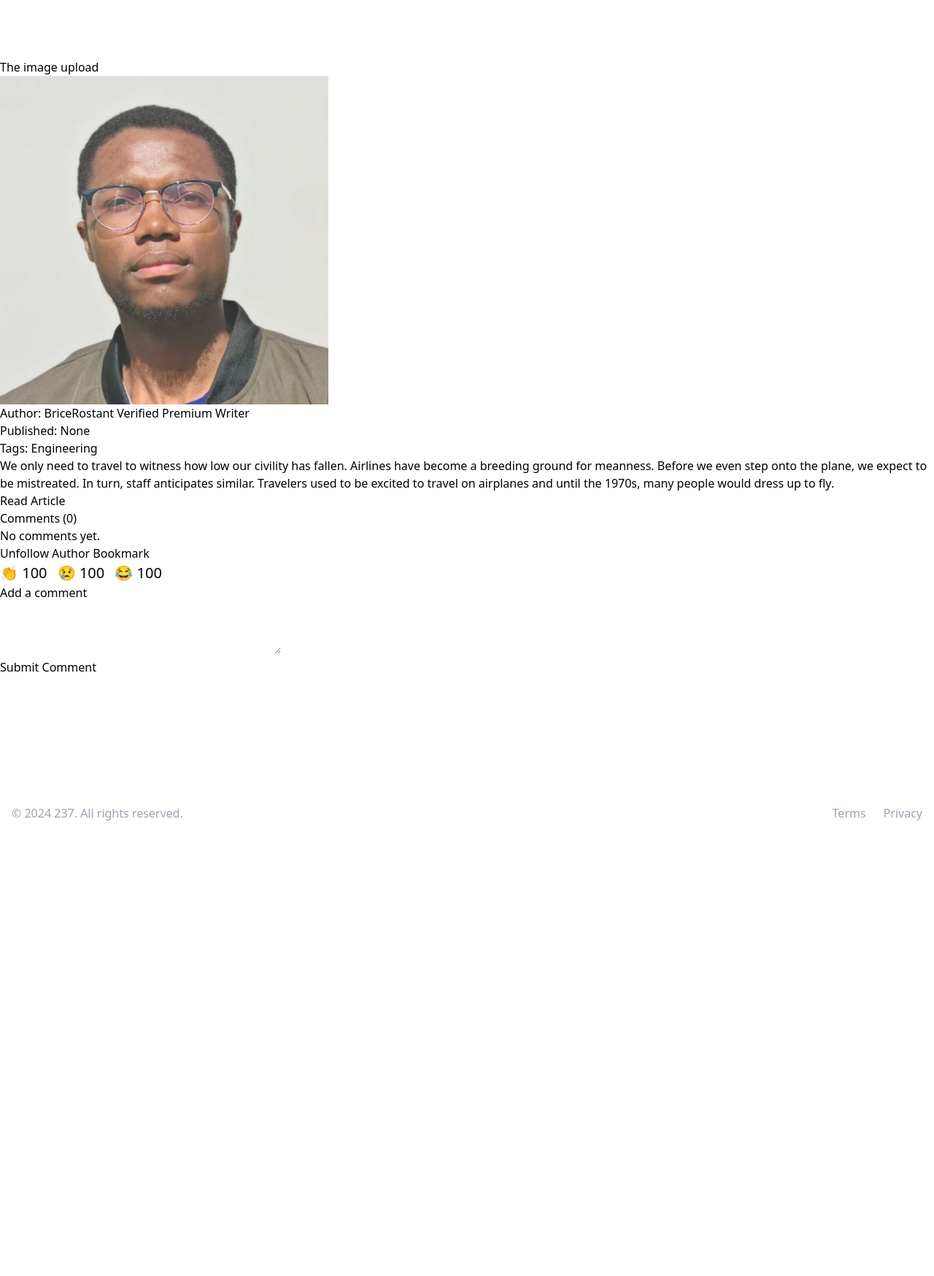
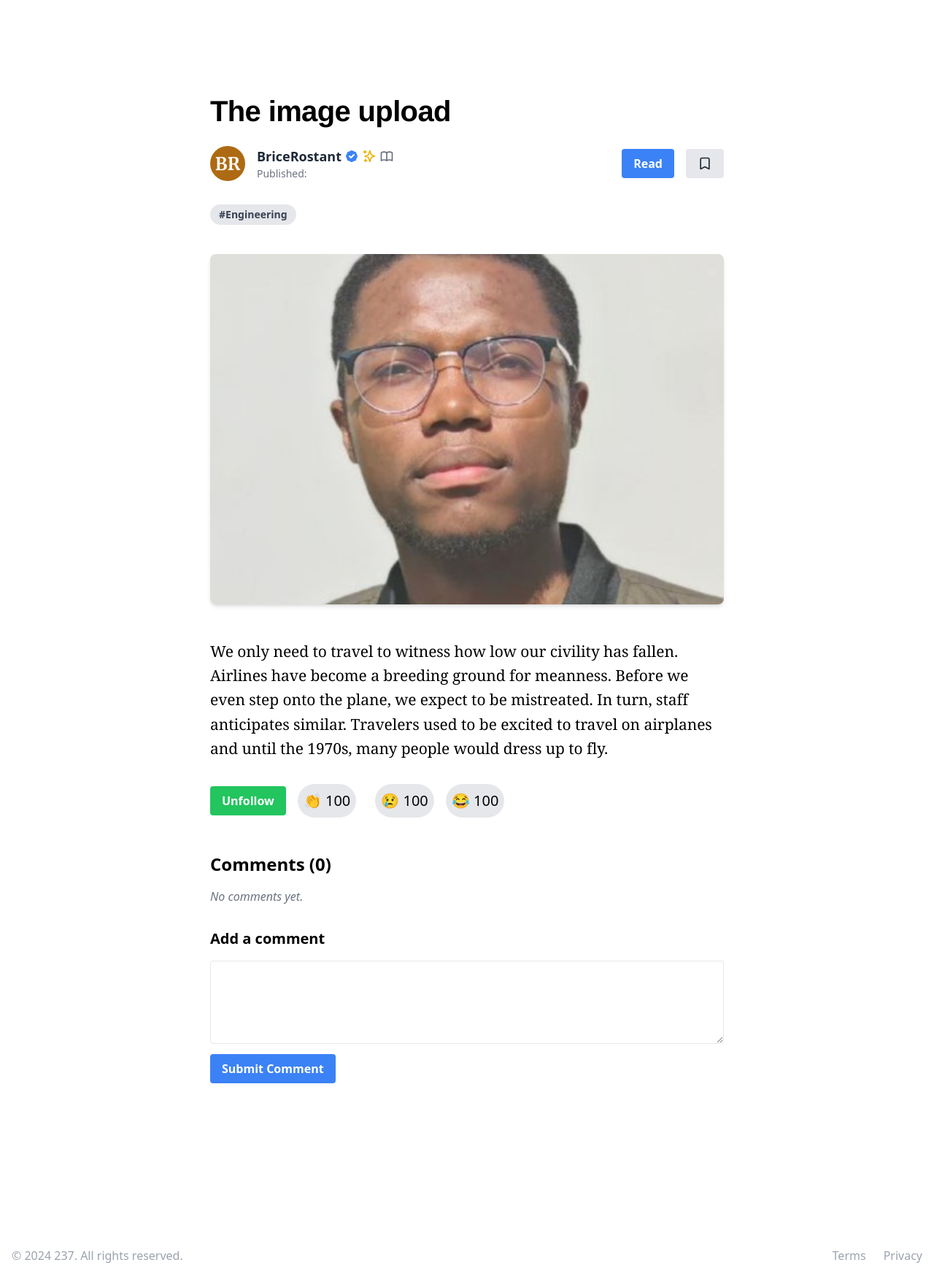
Before and after one commit to SaahBrice/blog, a Django app: page /articles/12/ in a window 1280 px wide. Shown: the part 80-1828 px from the top of the page at 73% size. Before the commit the page ends 1204 px from the top, so only its background shows below. Run offline with Django 5.2, Linux system fonts and the light colour scheme; a user stored in the database is signed in; data comes from the database, SQL or seed files in the repository; both versions use the stored data as it was after the commit; parts of the project's set-up code (start-up, migrations or seed data) failed here and were passed over; some libraries are stand-ins or nearby versions; some web fonts are replaced.

Commit message:
currently adjusting the article_detail page
Styling the article_detail to have it more great and appealing

```diff
--- a/blog/templates/articles/article_detail.html
+++ b/blog/templates/articles/article_detail.html
@@ -3,35 +3,92 @@
 {% load article_tags %}
 {% load comment_tags %}
 
-
 {% block extra_css %}
 <link rel="stylesheet" href="{% static 'css/reaction.css' %}">
 <link rel="stylesheet" href="{% static 'css/tribute.css' %}">
 <link rel="stylesheet" href="{% static 'css/mentions.css' %}">
+<style>
+    .article-title {
+        font-family: 'Helvetica Neue', Arial, sans-serif;
+        font-size: 2.5rem;
+        line-height: 1.2;
+        letter-spacing: -0.016em;
+        font-weight: 700;
+    }
+    .article-content {
+        font-family: Georgia, 'Times New Roman', serif;
+        font-size: 21px;
+        line-height: 1.58;
+        letter-spacing: -0.003em;
+    }
+    .article-thumbnail {
+        width: 100%;
+        max-height: 480px;
+        object-fit: cover;
+        object-position: center;
+    }
+</style>
 {% endblock %}
-</head>
 
 {% block content %}
-<h2>{{ article.title }}</h2>
-{% if article.thumbnail %}
-    <img src="{{ article.thumbnail.url }}" alt="{{ article.title }} thumbnail" class="article-thumbnail">
-{% endif %}
-<p>Author: {{ article.author.username }}
+<div class="max-w-3xl mx-auto px-4 sm:px-6 lg:px-8 py-12">
+    <article class="prose lg:prose-xl">
+        <h1 class="article-title mb-6">{{ article.title }}</h1>
+
+        <div class="flex items-center justify-between mb-8">
+            <div class="flex items-center">
+                <img src="{{ article.author.profile_picture.url }}" alt="{{ article.author.username }}" class="w-12 h-12 rounded-full mr-4">
+                <div>
+                    <p class="text-lg font-semibold text-gray-800 flex items-center">
+                        {{ article.author.username }}
                         {% if article.author.is_verified %}
-        <span class="badge">Verified</span>
+                            <svg class="w-5 h-5 ml-1 text-blue-500" fill="currentColor" viewBox="0 0 20 20" xmlns="http://www.w3.org/2000/svg">
+                                <path fill-rule="evenodd" d="M6.267 3.455a3.066 3.066 0 001.745-.723 3.066 3.066 0 013.976 0 3.066 3.066 0 001.745.723 3.066 3.066 0 012.812 2.812c.051.643.304 1.254.723 1.745a3.066 3.066 0 010 3.976 3.066 3.066 0 00-.723 1.745 3.066 3.066 0 01-2.812 2.812 3.066 3.066 0 00-1.745.723 3.066 3.066 0 01-3.976 0 3.066 3.066 0 00-1.745-.723 3.066 3.066 0 01-2.812-2.812 3.066 3.066 0 00-.723-1.745 3.066 3.066 0 010-3.976 3.066 3.066 0 00.723-1.745 3.066 3.066 0 012.812-2.812zm7.44 5.252a1 1 0 00-1.414-1.414L9 10.586 7.707 9.293a1 1 0 00-1.414 1.414l2 2a1 1 0 001.414 0l4-4z" clip-rule="evenodd"></path>
+                            </svg>
                         {% endif %}
                         {% if article.author.is_premium %}
-        <span class="badge">Premium</span>
+                            <svg class="w-5 h-5 ml-1 text-yellow-500" fill="none" stroke="currentColor" viewBox="0 0 24 24" xmlns="http://www.w3.org/2000/svg">
+                                <path stroke-linecap="round" stroke-linejoin="round" stroke-width="2" d="M5 3v4M3 5h4M6 17v4m-2-2h4m5-16l2.286 6.857L21 12l-5.714 2.143L13 21l-2.286-6.857L5 12l5.714-2.143L13 3z"></path>
+                            </svg>
                         {% endif %}
                         {% if article.author.is_writer %}
-        <span class="badge">Writer</span>
-    {% endif %}</p>
-<p>Published: {{ article.published_at }}</p>
+                            <svg class="w-5 h-5 ml-1 text-gray-500" fill="none" stroke="currentColor" viewBox="0 0 24 24" xmlns="http://www.w3.org/2000/svg">
+                                <path stroke-linecap="round" stroke-linejoin="round" stroke-width="2" d="M12 6.253v13m0-13C10.832 5.477 9.246 5 7.5 5S4.168 5.477 3 6.253v13C4.168 18.477 5.754 18 7.5 18s3.332.477 4.5 1.253m0-13C13.168 5.477 14.754 5 16.5 5c1.747 0 3.332.477 4.5 1.253v13C19.832 18.477 18.247 18 16.5 18c-1.746 0-3.332.477-4.5 1.253" />
+                            </svg>
+                        {% endif %}
+                    </p>
+                    <p class="text-sm text-gray-500">Published: {{ article.published_at|date:"F j, Y" }}</p>
+                </div>
+            </div>
+            <div class="flex space-x-4">
+                <button id="ttsButton" class="bg-blue-500 hover:bg-blue-700 text-white font-bold py-2 px-4 rounded">Read</button>
+                <button id="bookmarkBtn" data-article-id="{{ article.id }}" class="bg-gray-200 hover:bg-gray-300 text-gray-800 font-bold py-2 px-4 rounded">
+                    {% if is_bookmarked %}
+                        <svg class="w-5 h-5" fill="currentColor" viewBox="0 0 20 20" xmlns="http://www.w3.org/2000/svg">
+                            <path d="M5 4a2 2 0 012-2h6a2 2 0 012 2v14l-5-2.5L5 18V4z"></path>
+                        </svg>
+                    {% else %}
+                        <svg class="w-5 h-5" fill="none" stroke="currentColor" viewBox="0 0 24 24" xmlns="http://www.w3.org/2000/svg">
+                            <path stroke-linecap="round" stroke-linejoin="round" stroke-width="2" d="M5 5a2 2 0 012-2h10a2 2 0 012 2v16l-7-3.5L5 21V5z"></path>
+                        </svg>
+                    {% endif %}
+                </button>
+            </div>
+        </div>
 
-<p>Tags: {% for tag in article.tags.all %}
-    <a href="{% url 'article_by_tag' tag.slug %}">{{ tag.name }}</a>{% if not forloop.last %}, {% endif %}
-{% endfor %}</p>
-<div id="article-content">
+        <div class="mb-8">
+            {% for tag in article.tags.all %}
+                <a href="{% url 'article_by_tag' tag.slug %}" class="inline-block bg-gray-200 rounded-full px-3 py-1 text-sm font-semibold text-gray-700 mr-2 mb-2">#{{ tag.name }}</a>
+            {% endfor %}
+        </div>
+
+        {% if article.thumbnail %}
+            <div class="mb-12">
+                <img src="{{ article.thumbnail.url }}" alt="{{ article.title }}" class="article-thumbnail rounded-lg shadow-md">
+            </div>
+        {% endif %}
+
+        <div id="article-content" class="article-content">
             {% with content_html=article.get_content_as_html %}
                 {% if content_html %}
                     {{ content_html|safe }}
@@ -40,69 +97,67 @@
                 {% endif %}
             {% endwith %}
         </div>
+    </article>
 
-
-<button id="ttsButton">Read Article</button>
     <input type="hidden" id="speechify-api-key" value="{{ speechify_api_key }}">
 
-
-
     {% if user == article.author %}
-    <a href="{% url 'article_update' article.pk %}">Edit Article</a>
+        <div class="mt-8">
+            <a href="{% url 'article_update' article.pk %}" class="text-blue-500 hover:text-blue-700">Edit Article</a>
+        </div>
     {% endif %}
 
+    {% if user.is_authenticated %}
+        <div class="mt-8 flex items-center space-x-4">
+            <button id="followAuthorBtn" data-author-id="{{ article.author.id }}" class="bg-green-500 hover:bg-green-700 text-white font-bold py-2 px-4 rounded">
+                {% if is_following %}Unfollow{% else %}Follow{% endif %}
+            </button>
+            <div class="reactions flex space-x-4">
+                {% for reaction_type in "clap,sad,laugh"|split:"," %}
+                    <div class="reaction-container">
+                        <button class="reaction-btn bg-gray-200 hover:bg-gray-300 rounded-full p-2" data-type="{{ reaction_type }}" data-article-id="{{ article.id }}">
+                            {% if reaction_type == "clap" %}👏
+                            {% elif reaction_type == "sad" %}😢
+                            {% elif reaction_type == "laugh" %}😂
+                            {% endif %}
+                            <span id="{{ reaction_type }}-count">{{ article|get_reaction_count:reaction_type }}</span>
+                        </button>
+                        <div class="reaction-options hidden mt-2">
+                            <button class="reaction-amount bg-blue-500 hover:bg-blue-700 text-white font-bold py-1 px-2 rounded mr-1" data-amount="10">+10</button>
+                            <button class="reaction-amount bg-blue-500 hover:bg-blue-700 text-white font-bold py-1 px-2 rounded mr-1" data-amount="50">+50</button>
+                            <button class="reaction-amount bg-blue-500 hover:bg-blue-700 text-white font-bold py-1 px-2 rounded" data-amount="100">+100</button>
+                        </div>
+                    </div>
+                {% endfor %}
+            </div>
+        </div>
 
-
-<h3>Comments (<span id="comment-count">{{ article.comment_count }}</span>)</h3>
+        <div class="mt-12">
+            <h3 class="text-2xl font-bold mb-4">Comments (<span id="comment-count">{{ article.comment_count }}</span>)</h3>
             <div id="comments-section">
                 {% for comment in article.comments.all %}
                     {% if not comment.parent %}
                         {% include "articles/comment.html" with comment=comment %}
                     {% endif %}
                 {% empty %}
-    <p>No comments yet.</p>
+                    <p class="text-gray-500 italic">No comments yet.</p>
                 {% endfor %}
             </div>
+        </div>
 
-
-
-
-
-{% if user.is_authenticated %}
-    <button id="followAuthorBtn" data-author-id="{{ article.author.id }}">
-        {% if is_following %}Unfollow{% else %}Follow{% endif %} Author
-    </button>
-    <button id="bookmarkBtn" data-article-id="{{ article.id }}">
-        {% if is_bookmarked %}Remove Bookmark{% else %}Bookmark{% endif %}
-    </button>
-    <div class="reactions">
-        {% for reaction_type in "clap,sad,laugh"|split:"," %}
-            <div class="reaction-container">
-                <button class="reaction-btn" data-type="{{ reaction_type }}" data-article-id="{{ article.id }}">
-                    {% if reaction_type == "clap" %}👏
-                    {% elif reaction_type == "sad" %}😢
-                    {% elif reaction_type == "laugh" %}😂
-                    {% endif %}
-                    <span id="{{ reaction_type }}-count">{{ article|get_reaction_count:reaction_type }}</span>
-                </button>
-                <div class="reaction-options" style="display:none;">
-                    <button class="reaction-amount" data-amount="10">+10</button>
-                    <button class="reaction-amount" data-amount="50">+50</button>
-                    <button class="reaction-amount" data-amount="100">+100</button>
-                </div>
-            </div>
-        {% endfor %}
-    </div>
-    <h4>Add a comment</h4>
+        <div class="mt-8">
+            <h4 class="text-xl font-bold mb-4">Add a comment</h4>
             <form method="post" action="{% url 'comment_create' article.pk %}" id="comment-form">
                 {% csrf_token %}
-        {{ comment_form.content }}
+                <textarea name="content" class="w-full p-2 border rounded" rows="4"></textarea>
                 <div id="mention-autocomplete"></div>
-        <button type="submit">Submit Comment</button>
+                <button type="submit" class="mt-2 bg-blue-500 hover:bg-blue-700 text-white font-bold py-2 px-4 rounded">Submit Comment</button>
             </form>
+        </div>
     {% else %}
-    <p>Please <a href="{% url 'account_login' %}">log in</a> to comment.</p>
+        <p class="mt-8 text-gray-600">Please <a href="{% url 'account_login' %}" class="text-blue-500 hover:text-blue-700">log in</a> to comment.</p>
     {% endif %}
+</div>
 {% endblock %}
 
 {% block extra_js %}
```
Also changed, not shown: blog/articles/templatetags/custom_filters.py (line endings or trailing spaces), blog/db.sqlite3, blog/media/article_images/328b1bf8e66b4f80ab176ddb920d2676.png (added), 2 other files. Lines whose indentation alone changed are shown as unchanged.
